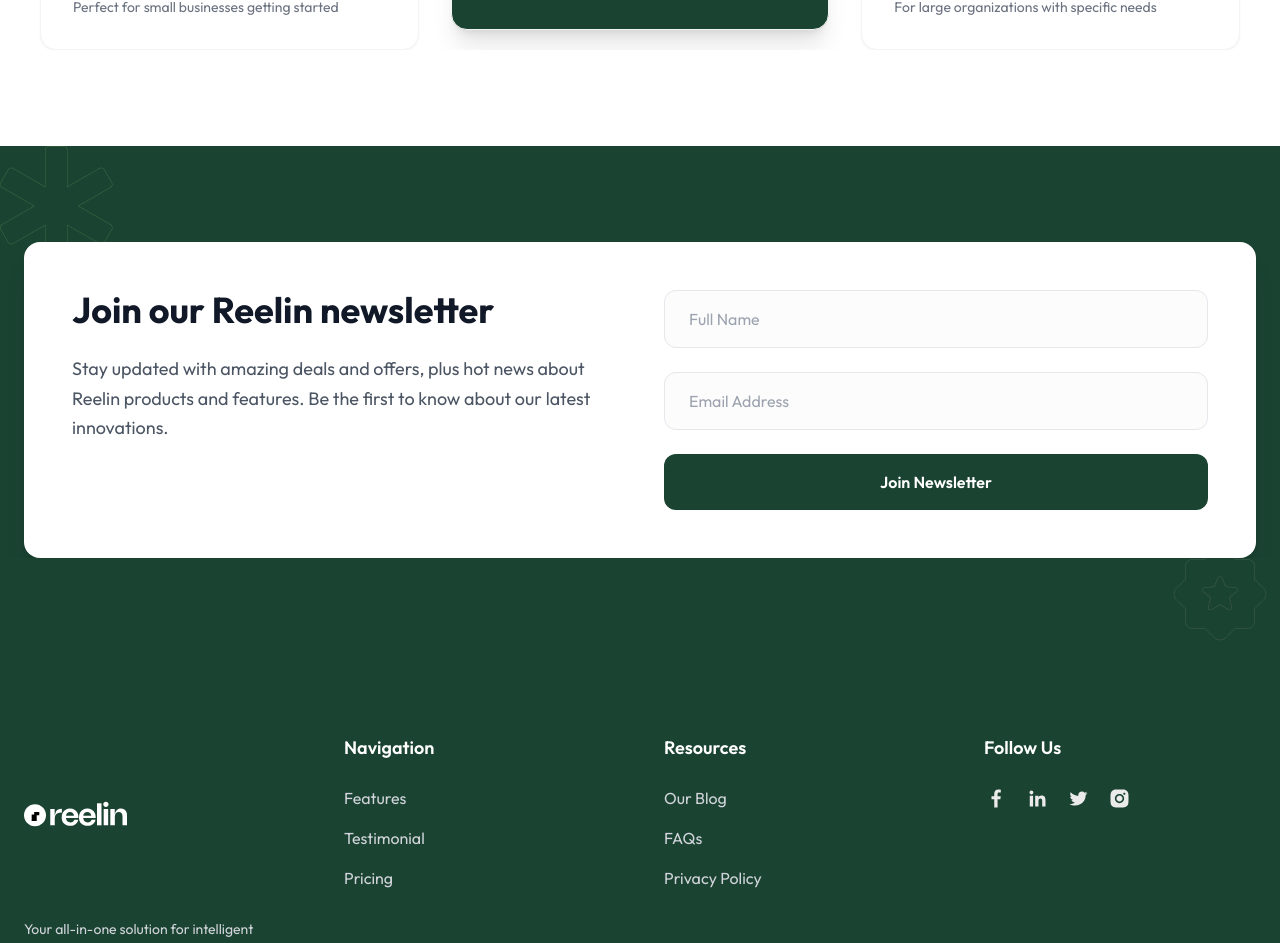
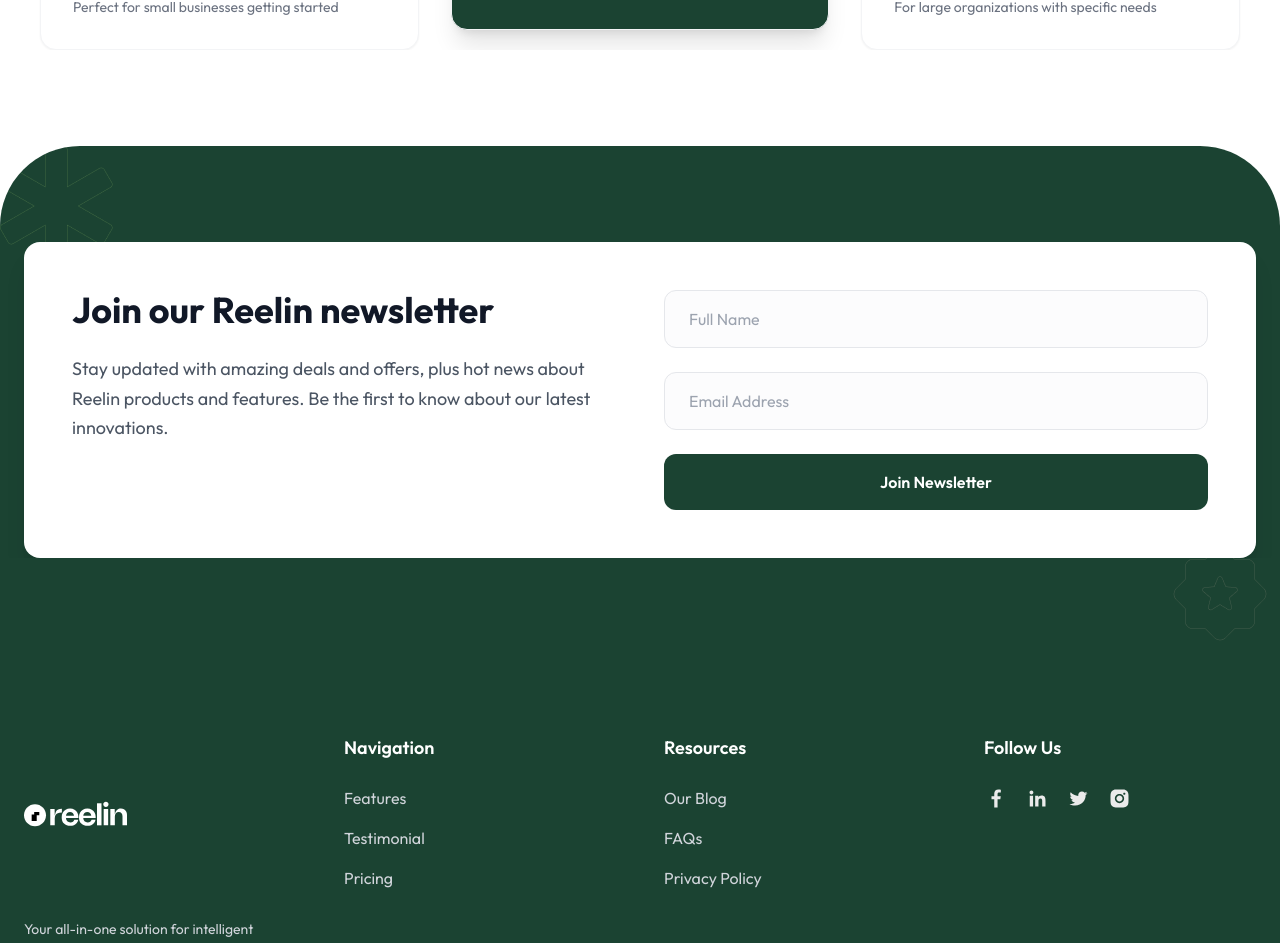
Before and after one commit to adugamayuba/reelin, a Next.js app: page / in a window 1280 px wide. Shown: the part 4389-5332 px from the top of the page. Built offline with nearby package versions, Linux system fonts and the light colour scheme.

Commit message:
added border

```diff
--- a/components/LandingPage/ContactUs.tsx
+++ b/components/LandingPage/ContactUs.tsx
@@ -69,7 +69,7 @@ const ContactUs = () => {
     };
 
     return (
-        <section className="w-full bg-[#1B4332] py-24 relative overflow-hidden">
+        <section className="w-full bg-[#1B4332] py-24 relative overflow-hidden rounded-t-[80px]">
             <ContainerLayout>
                 {/* Background Stars */}
                 <div className="absolute left-0 top-0 opacity-20">
```
